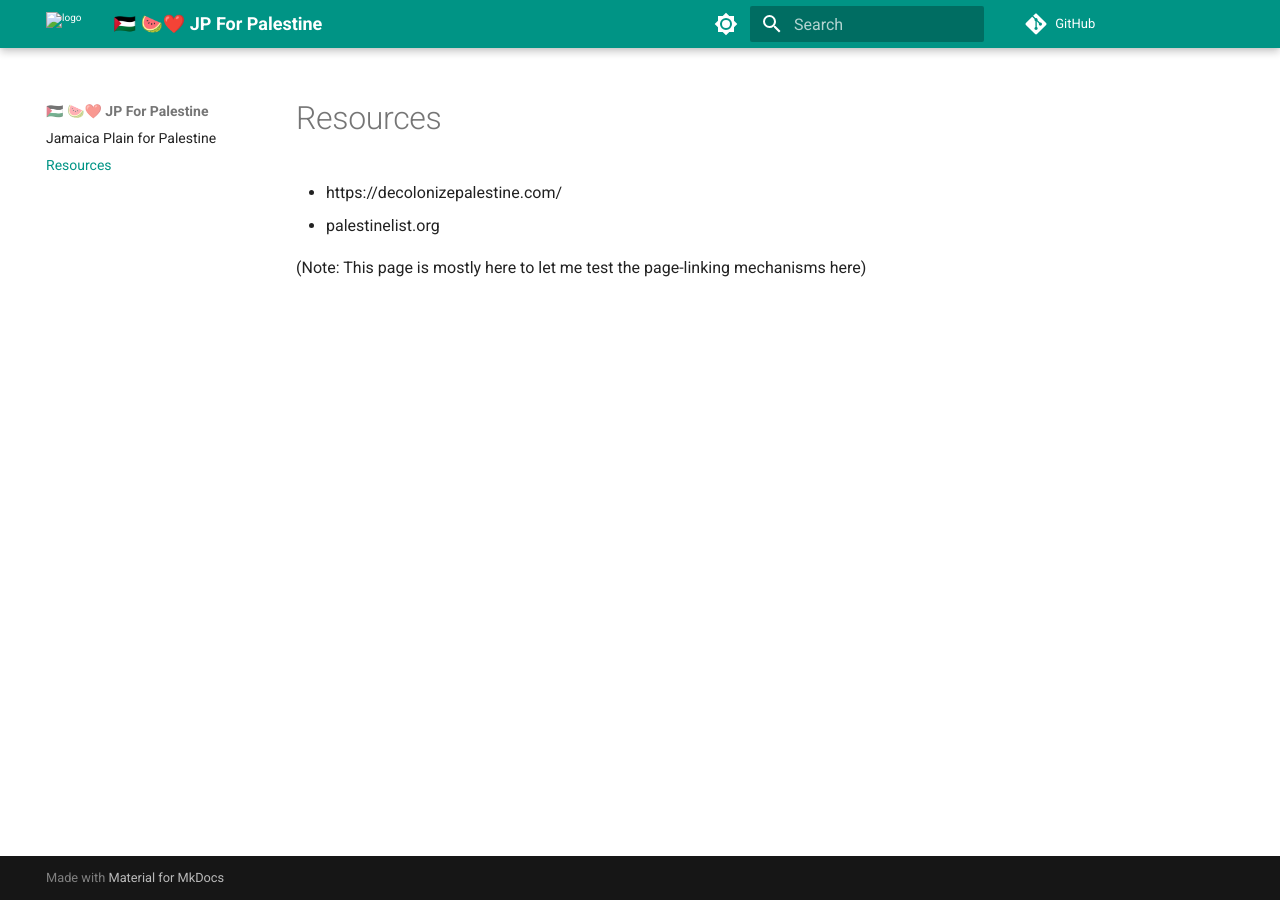
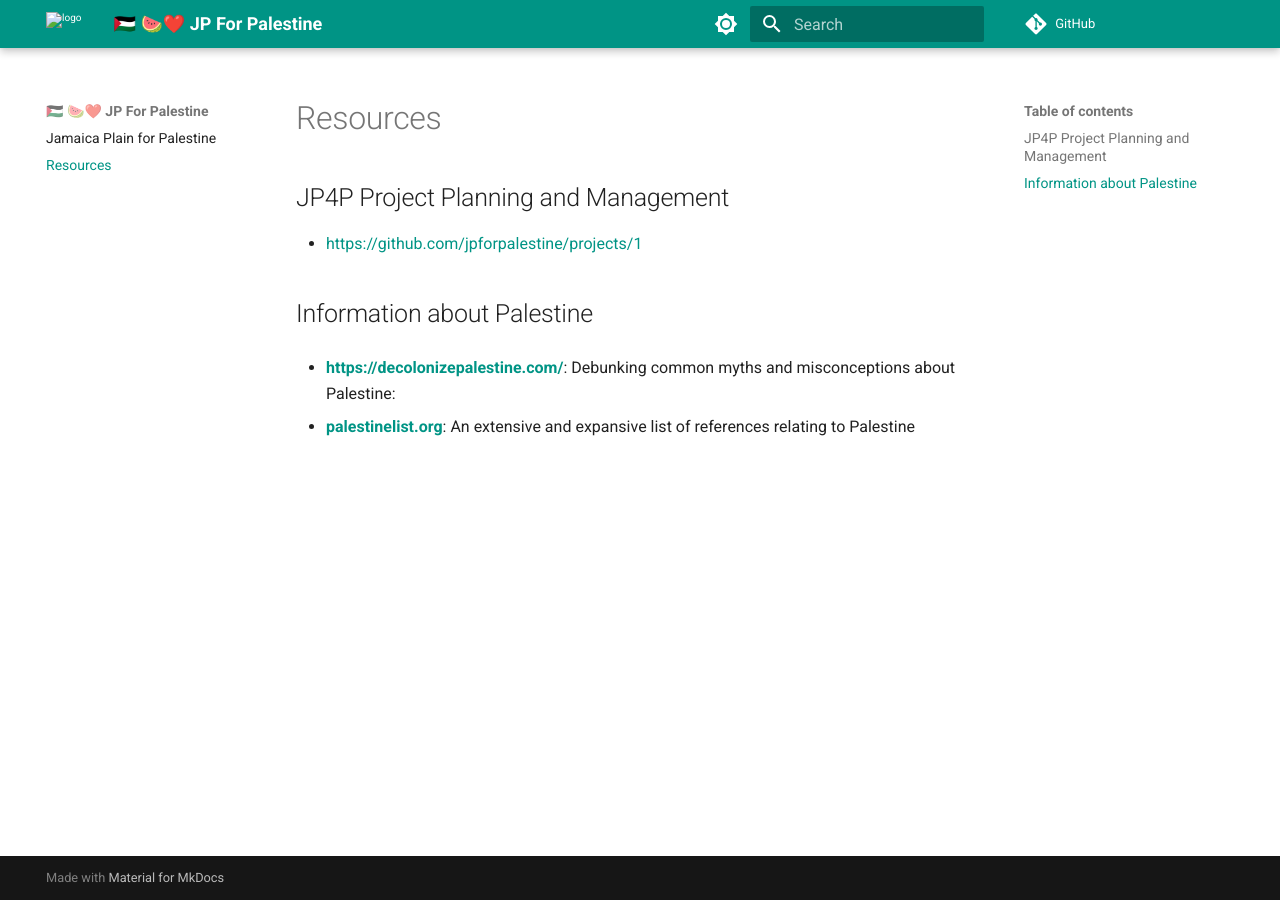
Before and after one commit to jpforpalestine/jpforpalestine, an MkDocs documentation site: the page built from docs/resources.md, in a window 1280 px wide. Built offline with MkDocs 1.6.1 and Material for MkDocs 9.7.7, drawn with Linux system fonts in a browser that asks for light colours; comment, search, counter and statistics services are not loaded.

Commit message:
add resources

```diff
--- a/docs/resources.md
+++ b/docs/resources.md
@@ -1,6 +1,10 @@
 # Resources
 
-- https://decolonizepalestine.com/
-- palestinelist.org
+## JP4P Project Planning and Management
+- [https://github.com/jpforpalestine/projects/1](https://github.com/orgs/jpforpalestine/projects/1)
 
-(Note: This page is mostly here to let me test the page-linking mechanisms here)
+## Information about Palestine
+
+- **[https://decolonizepalestine.com/](https://decolonizepalestine.com/)**: Debunking common myths and misconceptions about Palestine:
+
+- **[palestinelist.org](palestinelist.org)**: An extensive and expansive list of references relating to Palestine
```
